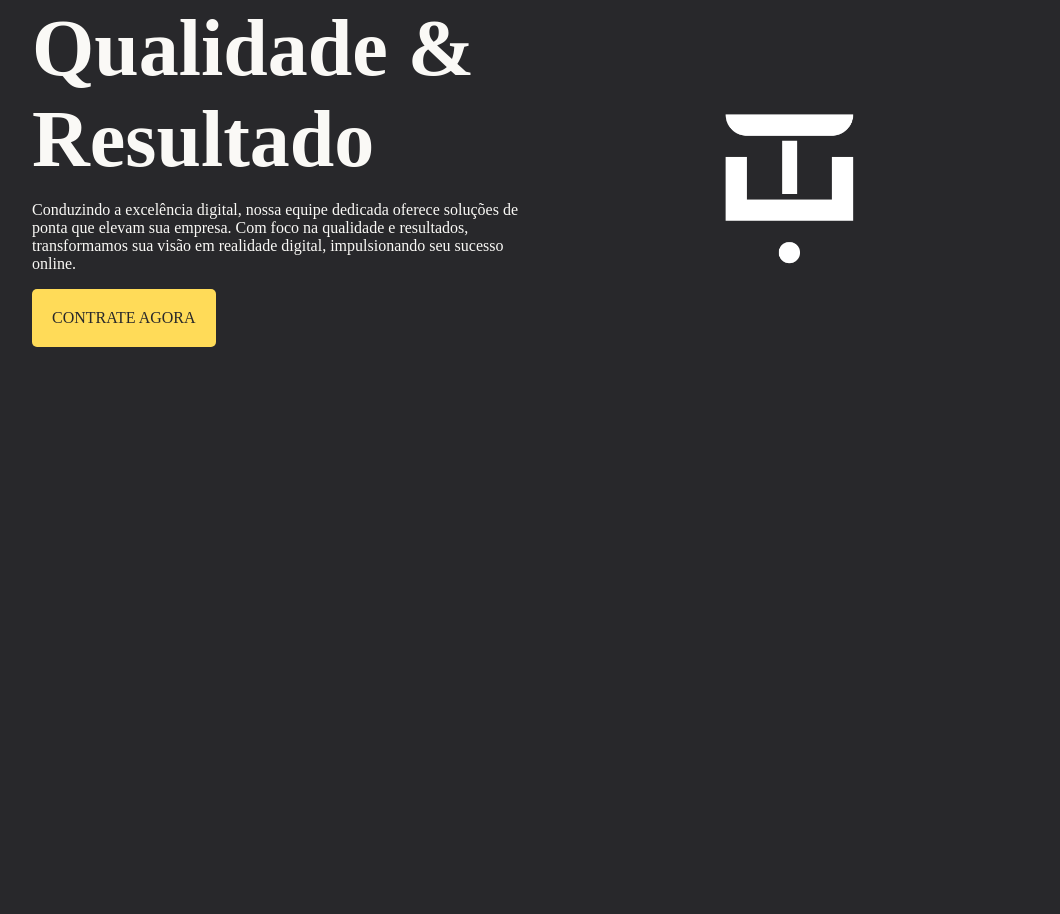
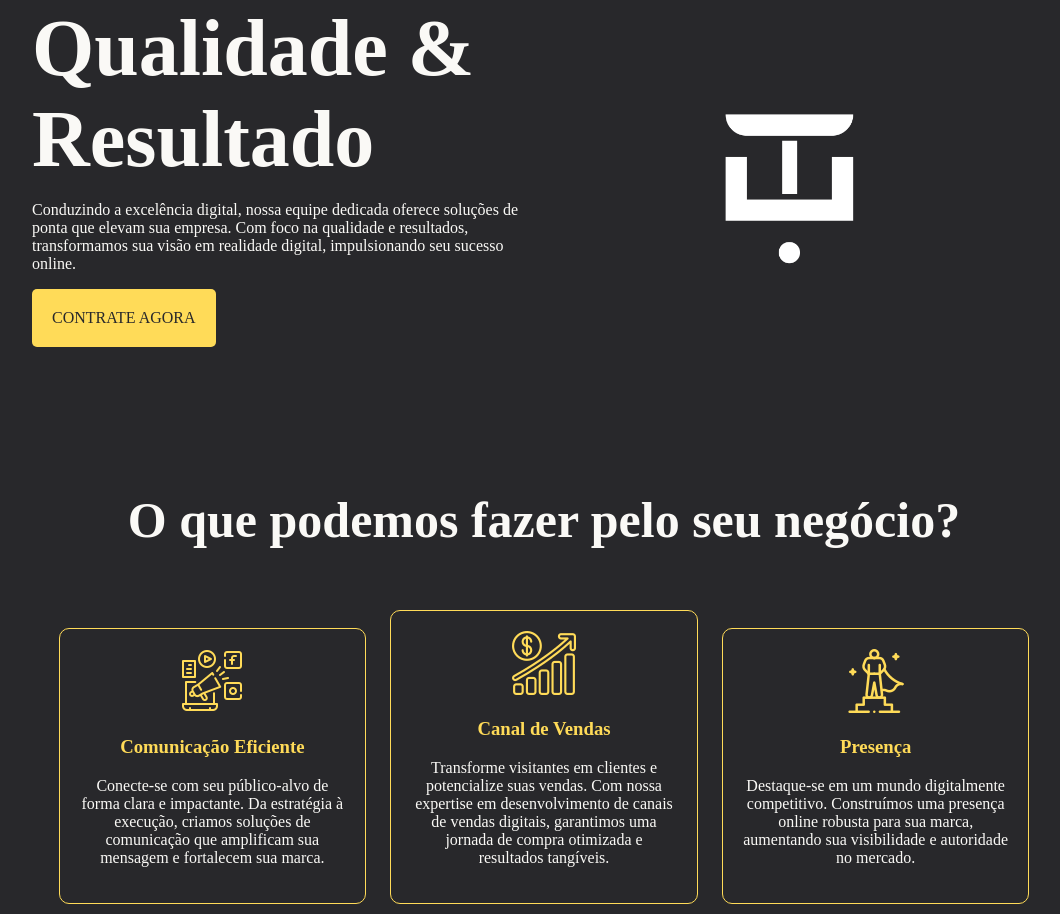
Before and after one commit to D0pp13R21/Deepware, a plain HTML site: page index.html in a window 1280 px wide. Shown: the part 247-1161 px from the top of the page, without its empty margins (96-1156 px from the left). Before the commit the page ends 800 px from the top, so only its background shows below. Drawn offline with nearby package versions, Linux system fonts and the light colour scheme; a web font is replaced by a local one.

Commit message:
fim da section

```diff
--- a/CSS/styles.css
+++ b/CSS/styles.css
@@ -122,3 +122,74 @@ body {
     margin-right: 10%;
     text-align: center;
 }
+
+section {
+    display: inline-block;
+    margin-top: 80px;
+    margin-left: 5%;
+    margin-right: 5%;
+    height: 400px;
+    padding: 5%;
+    text-align: center;
+    width: 90%;
+}
+
+section h2 {
+    width: 100%;
+    font-size: 50px;
+    margin: 0;
+    font-weight: bold;
+    color:#FAF9F6;
+}
+
+.argumentos {
+    display: inline-block;
+    margin-top: 5%;
+}
+
+.card {
+    display: inline-block;
+    width: 30%;
+    padding: 20px;
+    margin: 1%;
+    border: 1px solid #FFDB58;
+    border-radius: 10px;
+    cursor: pointer;
+}
+
+.card h3{
+    color: #FFDB58;
+}
+
+.card p {
+    color: #FAF9F6;
+}
+
+.card:hover {
+    background: #FFDB58;
+    /* padding: 40px; */
+}
+
+.card:hover img{
+    display: none;
+}
+
+.card:hover p{
+    color: #28282B;
+}
+
+.card:hover h3{
+    color: #28282B;
+}
+
+.texto-oculto{
+    display: none;
+}
+
+.card:hover .card-text{
+    display: none;
+}
+
+.card:hover .texto-oculto{
+    display: block;
+}
--- a/index.html
+++ b/index.html
@@ -31,7 +31,42 @@
         </div>
     </header>
     <section>
-
+        <h2>O que podemos fazer pelo seu negócio?</h2>
+        <div class="argumentos">
+            <div class="card">
+                <img src="IMG/megafone.png" alt="">
+                <div class="card-text">
+                <h3>Comunicação Eficiente</h3>
+                <p>Conecte-se com seu público-alvo de forma clara e impactante. Da estratégia à execução, criamos soluções de comunicação que amplificam sua mensagem e fortalecem sua marca.</p>
+                </div>
+                <div class="texto-oculto">
+                    <h3>Impulsione suas conversões com uma comunicação eficiente.</h3>
+                    <p>Aumente as taxas de conversão em até 30% com mensagens claras e diretas. Estudos mostram que uma comunicação eficaz pode reduzir a taxa de abandono em até 50%.</p>
+                    </div>
+            </div>
+            <div class="card">
+                <img src="IMG/vendas.png" alt="">
+                <div class="card-text">
+                <h3>Canal de Vendas</h3>
+                <p>Transforme visitantes em clientes e potencialize suas vendas. Com nossa expertise em desenvolvimento de canais de vendas digitais, garantimos uma jornada de compra otimizada e resultados tangíveis.</p>
+                </div>
+                <div class="texto-oculto">
+                    <h3>Converta visitantes em clientes com um canal de vendas poderoso.</h3>
+                    <p>Empresas que implementam canais de vendas digitais aumentam suas vendas em média de 20% a 30%. Mais de 60% dos consumidores preferem comprar de empresas que oferecem múltiplos canais de compra.</p>
+                    </div>
+            </div>
+            <div class="card">
+                <img src="IMG/confianca.png" alt="">
+                <div class="card-text">
+                <h3>Presença</h3>
+                <p>Destaque-se em um mundo digitalmente competitivo. Construímos uma presença online robusta para sua marca, aumentando sua visibilidade e autoridade no mercado.</p>
+                </div>
+                <div class="texto-oculto">
+                    <h3>Aumente sua visibilidade online e conquiste seu mercado.</h3>
+                    <p>Empresas com uma forte presença online têm em média um crescimento de receita de 40% em comparação com aquelas com presença limitada na internet. Mais de 70% dos consumidores pesquisam online antes de fazer uma compra.</p>
+                    </div>
+            </div>
+        </div>
     </section>
 </body>
 </html>
```
Also changed, not shown: IMG/confianca.png (added), IMG/megafone.png (added), IMG/vendas.png (added).
